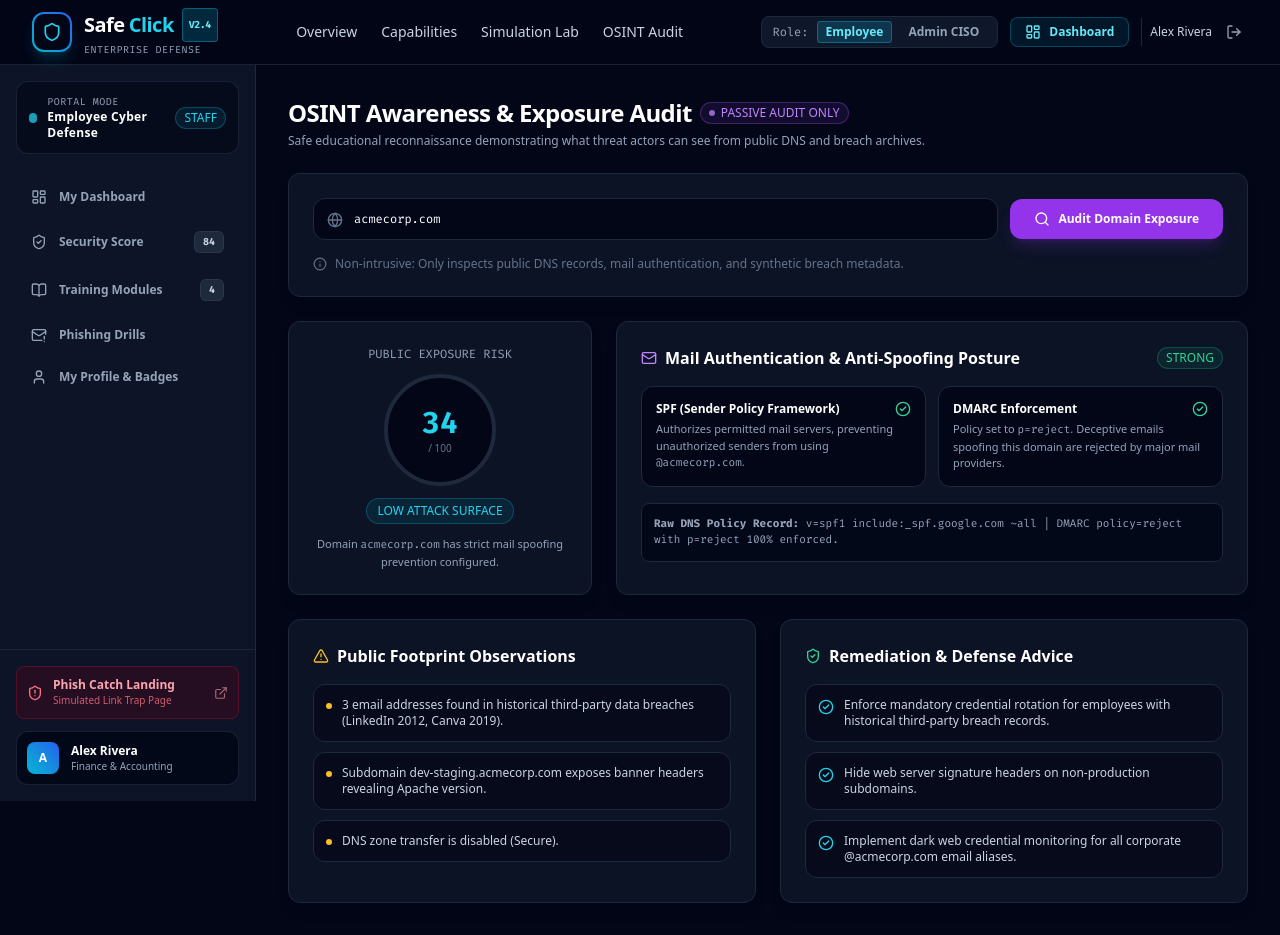
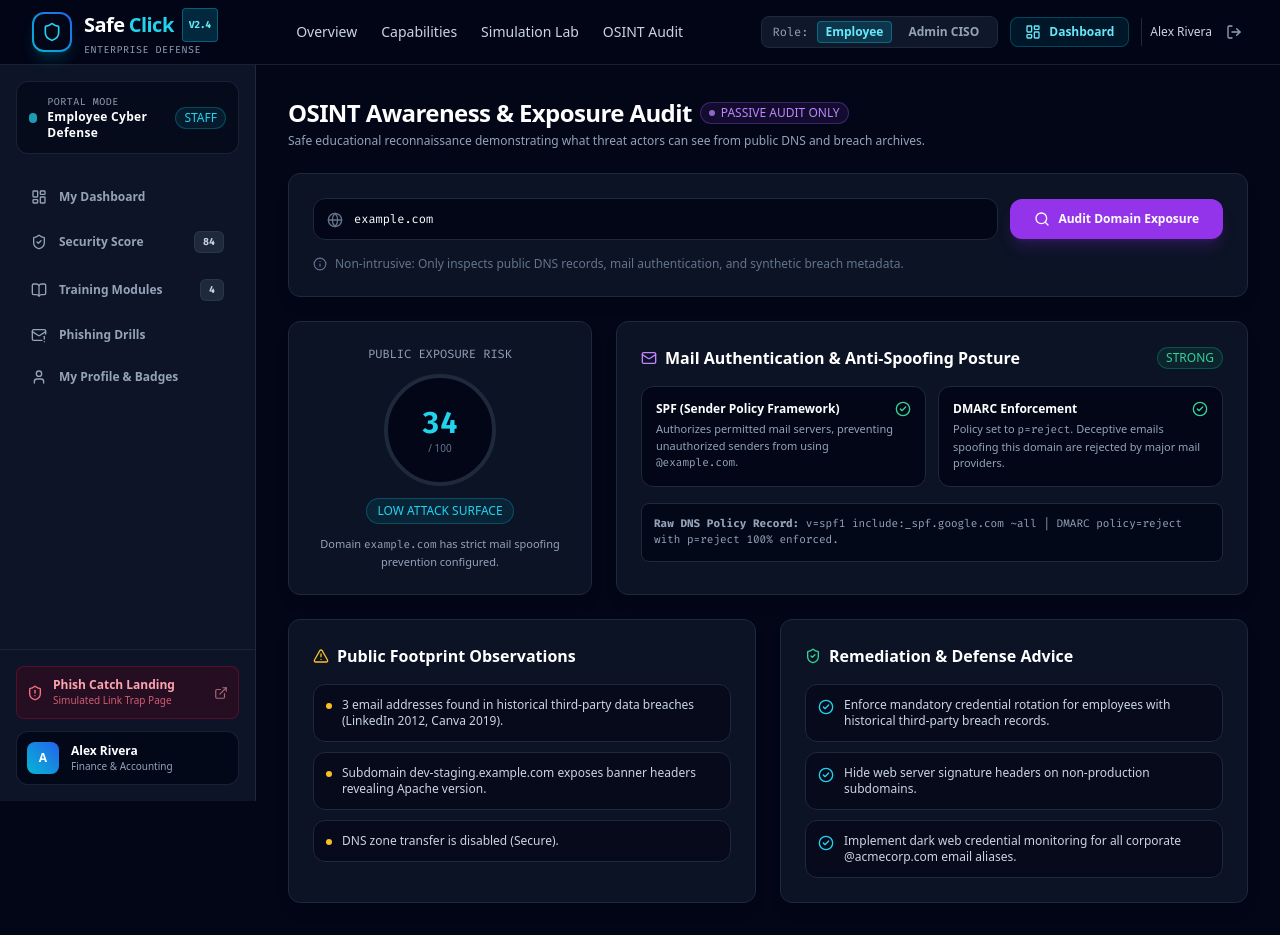
Before and after one commit to 13743-shehla/safeclik, a React (Vite) app in the folder frontend/: page /admin/osint in a window 1280 px wide. Built offline with nearby package versions, Linux system fonts and the light colour scheme.

Commit message:
Update OSINTPage.tsx

```diff
--- a/frontend/src/pages/admin/OSINTPage.tsx
+++ b/frontend/src/pages/admin/OSINTPage.tsx
@@ -1,3 +1,4 @@
+
 import React, { useState } from 'react';
 import {
   Search,
@@ -16,19 +17,37 @@ import { OSINTScanResult } from '../../types';
 import { Badge } from '../../components/Badge';
 
 export const OSINTPage: React.FC = () => {
-  const [domainInput, setDomainInput] = useState('acmecorp.com');
-  const [scanResult, setScanResult] = useState<OSINTScanResult>(mockOSINTScanResult);
+  const [domainInput, setDomainInput] = useState('example.com');
+  const [scanResult, setScanResult] = useState<OSINTScanResult>({
+    ...mockOSINTScanResult,
+    domain: 'example.com',
+    mail_security: {
+      ...mockOSINTScanResult.mail_security,
+      details: mockOSINTScanResult.mail_security.details.replaceAll('acmecorp.com', 'example.com')
+    },
+    vulnerability_indicators: mockOSINTScanResult.vulnerability_indicators.map(item =>
+      item.replaceAll('acmecorp.com', 'example.com')
+    )
+  });
   const [scanning, setScanning] = useState(false);
 
   const handleScan = (e: React.FormEvent) => {
     e.preventDefault();
     setScanning(true);
     setTimeout(() => {
+      const currentDomain = domainInput.trim() || 'example.com';
       setScanResult({
         ...mockOSINTScanResult,
-        domain: domainInput,
+        domain: currentDomain,
         scan_date: new Date().toISOString(),
         exposure_score: Math.floor(Math.random() * 30) + 20,
+        mail_security: {
+          ...mockOSINTScanResult.mail_security,
+          details: `v=DMARC1; p=reject; rua=mailto:dmarc-reports@${currentDomain}`
+        },
+        vulnerability_indicators: mockOSINTScanResult.vulnerability_indicators.map(item =>
+          item.replaceAll('acmecorp.com', currentDomain)
+        )
       });
       setScanning(false);
     }, 1200);
@@ -57,7 +76,7 @@ export const OSINTPage: React.FC = () => {
             <input
               type="text"
               required
-              placeholder="e.g. acmecorp.com"
+              placeholder="e.g. example.com"
               value={domainInput}
               onChange={(e) => setDomainInput(e.target.value)}
               className="w-full bg-slate-950 border border-slate-800 rounded-xl px-4 py-3 pl-10 text-xs text-white placeholder-slate-500 focus:outline-none focus:border-purple-500 font-mono transition-colors"
```
